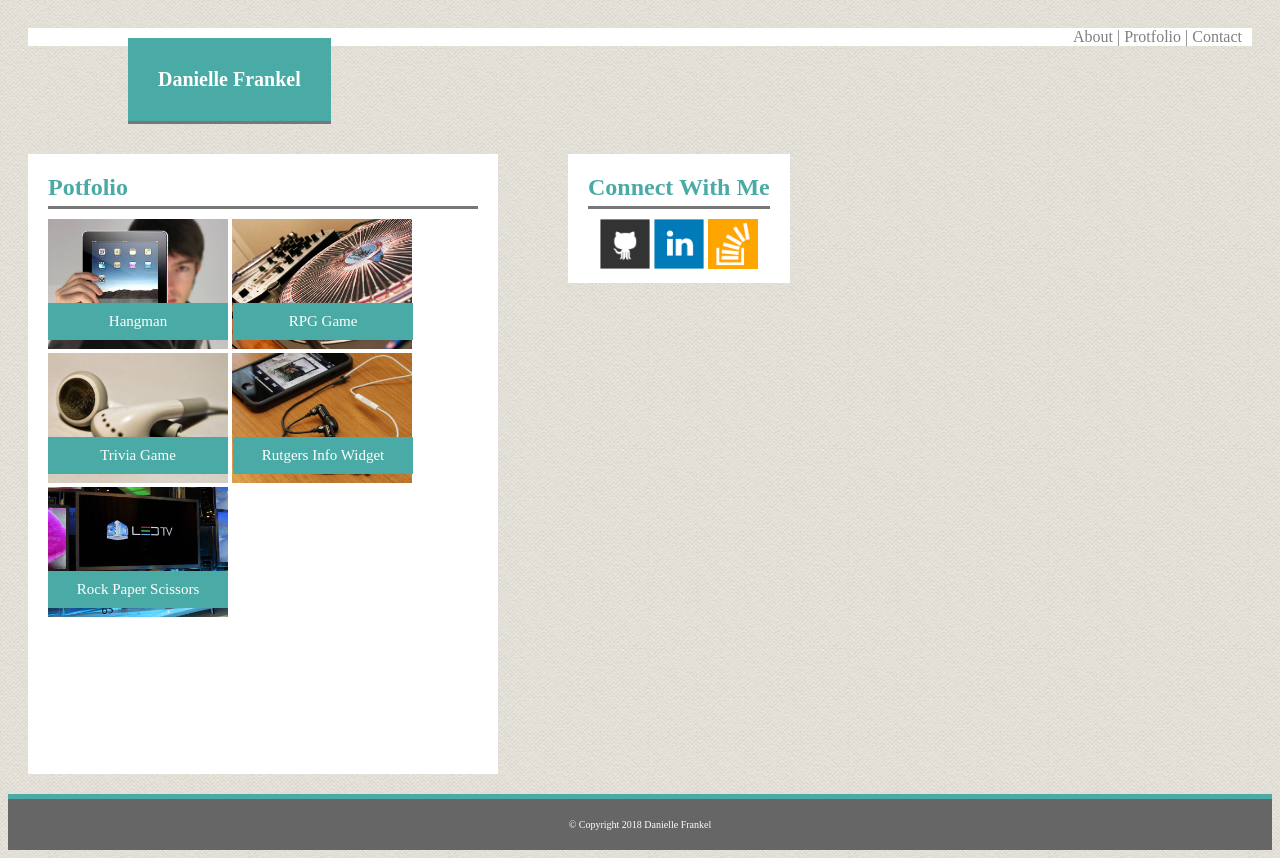
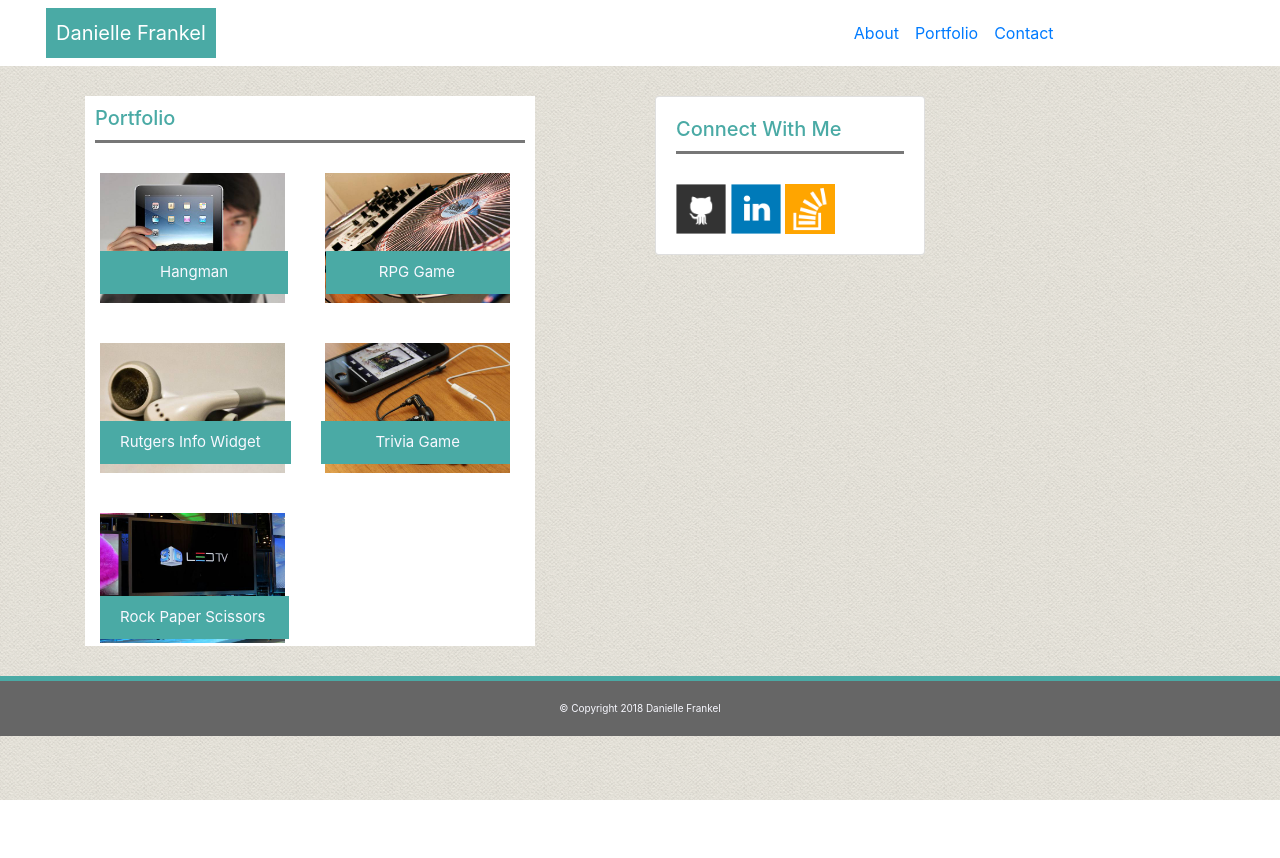
Before and after one commit to danielleshirel/Basic-Portfolio, a plain HTML site: page protfolio.html in a window 1280 px wide. After the commit the page ends 800 px from the top, so only its background shows below. Drawn offline with nearby package versions, Linux system fonts and the light colour scheme.

Commit message:
BootstrapEdits

```diff
--- a/assets/css/style.css
+++ b/assets/css/style.css
@@ -1,240 +1,170 @@
 
 
- body { background-image: url("../images/seamless_paper_texture.png");
+body { background-image: url("../images/seamless_paper_texture.png");
 
 }
 
-header {
+nav{
+	background-color: white;
+}
+
+a.navbar-brand {
+	background-color: #4aaaa5;
+	color: white;
+	padding: 10px;
+	margin-right: 630px;
+	margin-left: 30px;
+}
+
+div.col-sm-6 {
+	margin-top: 30px;
+	margin-bottom: 30px;
+}
+
+
+div.About {
+	background-color: white;
 	padding: 20px;
 }
 
-h2.name {
-	background-color: #4aaaa5;
-	color: white;
-	padding: 30px;
-	margin-left: 100px;
-	margin-right: 700px;
-	font-size: 20px;
+h5.About {
+	color: #4aaaa5;
+	border-bottom: solid;
+	border-color: #777777;
+	padding-bottom: 10px;
+	margin-bottom: 30px;
+
+}
+
+img.profilepic {
 	float: left;
+	margin-right: 10px;
+}
+
+h5.card-title {
+	color: #4aaaa5;
+	border-bottom: solid;
+	border-color: #777777;
+	padding-bottom: 10px;
+	margin-bottom: 30px;
 }
 
 
-section.APC {
-	background-color: white;
-	color: gray;
-	text-align: right;
-	padding-right: 10px;
-
-}
-
-section.about {
-	background-color: white;
-	float: left;
-	clear: both;
-	margin-left: 100px;
-	margin-right: 500px;
-	margin-bottom: 20px;
-	margin-top: 20px;
-	padding: 10px;
-
-}
-
-h1.aboutme {
+h5.form {
 	color: #4aaaa5;
 	border-bottom: solid;
 	border-color: #777777;
-	padding-bottom: 20px;
+	padding-bottom: 10px;
+	margin-bottom: 30px;
+}
 
+input.btn {
+	background-color: #4aaaa5;
+	border: #4aaaa5;
+}
+
+h5.portfolio {
+	color: #4aaaa5;
+	border-bottom: solid;
+	border-color: #777777;
+	padding-bottom: 10px;
+	margin-bottom: 10px;
 }
 
 
-img.ProfilePic {
-	float: left;
-	height: 200px;
-	width: 200px;
-	margin: 10px;
+form {
+	background-color: white;
+	height: 600px;
+	width: 500px;
+	padding: 10px;
 }
 
-
-p.p {
-	color: #777777;
-	overflow: auto;
-	margin: 20px;
-	overflow-wrap: left;
+section.portfolio {
+	background-color: white;
+	height: 550px;
+	width: 450px;
+	padding: 10px;
+	position: relative;
 }
 
-
-section.Contact {
-	background-color: white;
-	float: left;
-	clear: both;
-	margin-left: 100px;
-	margin-right: 500px;
-	margin-bottom: 20px;
-	margin-top: 20px;
-	padding: 10px;
-	height: 500px;
-	width: 500px;
-
+img.portpic {
+	margin: 20px;
 }
-
-h2 {
-	color: #4aaaa5;
-	border-bottom: solid;
-	border-color: #777777;
-	padding-bottom: 5px;
-}
-
-input.Name {
-	margin: 10px;
-	height: 20px;
-	width: 200px;
-}
-
-input.Email {
-	margin: 10px;
-	height: 20px;
-	width: 200px;
-}
-
-
-input.Message {
-	margin: 10px;
-	height: 200px;
-	width: 450px;
-}
-
-input.Submit {
-	clear: both;
-	background-color: #4aaaa5;
-	color: white;
-	margin: 10px;
-	padding: 10px;
-	font-size: 10px;
-	text-align: center;
-	width: 100px;
-}
-
-
-section.Potfolio {
-	background-color: white;
-	float: left;
-	clear: both;
-	margin-left: 20px;
-	margin-right: 500px;
-	margin-bottom: 20px;
-	margin-top: 20px;
-	padding: 10px;
-	width: 450px;
-	height: 600px;
-
-}
-
-h2 {
-	color: #4aaaa5;
-	border-bottom: solid;
-	border-color: #777777;
-	padding-bottom: 5px;
-	margin: 10px;
-}
-
-div.img {
-	margin: 10px;
-	margin-right: 30px;
-}
-
 
 p.Hangman {
 	background-color: #4aaaa5;
-	color: white;
+	color: #F8F8FF;
 	font-size: 15px;
 	text-align: center;
-	width: 180px;
-	padding-top: 10px;
-	padding-bottom: 10px;
-	margin-top: -50px;
+	padding: 10px;
+	padding-left: 60px;
+	padding-right: 60px;
 	position: absolute;
-	z-index: 2;
+	top: 155px;
+	left: 15px;
+
 }
 
 p.RPGGame {
 	background-color: #4aaaa5;
-	color: white;
+	color: #F8F8FF;
 	font-size: 15px;
 	text-align: center;
-	width: 180px;
-	padding-top: 10px;
-	padding-bottom: 10px;
-	margin-top: -50px;
-	margin-left: 185px;
+	padding: 10px;
+	padding-left: 53px;
+	padding-right: 55px;
 	position: absolute;
-	z-index: 2;
+	top: 155px;
+	right: 25px;
+
 }
 
 p.TriviaGame {
 	background-color: #4aaaa5;
-	color: white;
+	color: #F8F8FF;
 	font-size: 15px;
 	text-align: center;
-	width: 180px;
-	padding-top: 10px;
-	padding-bottom: 10px;
-	margin-top: -50px;
+	padding: 10px;
+	padding-right: 50px;
+	padding-left: 55px;
 	position: absolute;
-	z-index: 2;
-
+	top:325px;
+	right: 25px;
 }
 
 p.RutgersInfoWidget {
 	background-color: #4aaaa5;
-	color: white;
+	color: #F8F8FF;
 	font-size: 15px;
 	text-align: center;
-	width: 180px;
-	padding-top: 10px;
-	padding-bottom: 10px;
-	margin-top: -50px;
-	margin-left: 185px;
+	padding: 10px;
+	padding-right: 30px;
+	padding-left: 20px;
 	position: absolute;
-	z-index: 2;
+	top:325px;
+	left: 15px;
+
+
 }
 
 p.RockPaperScissors {
 	background-color: #4aaaa5;
-	color: white;
+	color: #F8F8FF;
 	font-size: 15px;
 	text-align: center;
-	width: 180px;
-	padding-top: 10px;
-	padding-bottom: 10px;
-	margin-top: -50px;
+	padding: 10px;
+	padding-left: 20px;
+	padding-right: 24px;
 	position: absolute;
-	z-index: 2;
+	top: 500px;
+	left: 15px;
 }
 
-aside.Connect {
-	background-color: white;
-	float: left;
-	margin-left: -430px;
-	margin-top: 20px;
-	padding: 10px;
-}
 
-h2.conwme {
-	color: #4aaaa5;
-	border-bottom: solid;
-	border-color: #777777;
-	padding-bottom: 5px;
-}
-
-div.connectpics {
-	text-align: center;
-
-}
 
 footer.footer {
 	background-color: #666666;
-	color: white;
+	color: #F8F8FF;
 	clear: both;
 	text-align: center;
 	font-size: 10px;
--- a/protfolio.html
+++ b/protfolio.html
@@ -2,54 +2,69 @@
 
 <head>
 	<title>
-		Danielle Frankel's Protfolio
+		Danielle Frankel's Portfolio
 	</title>
 
 	<link rel="stylesheet" type="text/css" href="assets/css/style.css">
+	<link rel="stylesheet" href="https://maxcdn.bootstrapcdn.com/bootstrap/4.0.0/css/bootstrap.min.css" integrity="sha384-Gn5384xqQ1aoWXA+058RXPxPg6fy4IWvTNh0E263XmFcJlSAwiGgFAW/dAiS6JXm" crossorigin="anonymous">
 </head>
 
 <body>
 
 <header>
-	<h2 class="name">Danielle Frankel</h2>
-	<section class="APC">
-		<div>About | Protfolio | Contact</div>
-	</section>
+<nav class="navbar navbar-expand-lg">
+  <a class="navbar-brand" href="#">Danielle Frankel</a>
+  <button class="navbar-toggler" type="button" data-toggle="collapse" data-target="#navbarNavAltMarkup" aria-controls="navbarNavAltMarkup" aria-expanded="false" aria-label="Toggle navigation">
+    <span class="navbar-toggler-icon"></span>
+  </button>
+  <div class="collapse navbar-collapse" id="navbarNavAltMarkup">
+    <div class="navbar-nav">
+      <a class="nav-item nav-link" href="./index.html">About<span class="sr-only">(current)</span></a>
+      <a class="nav-item nav-link active" href="./protfolio.html">Portfolio</a>
+      <a class="nav-item nav-link" href="./contact.html">Contact</a>
+    </div>
+  </div>
+</nav>
 </header>
 
-<div>
 
 
-<section class="Potfolio">
-	<h2>Potfolio</h2>
-	<div class="img">
-		<img src="./assets/images/technics-q-c-640-480-1.jpg" height="130px" width="180px">
-		<p class="Hangman">Hangman</p>
+<div class="container">
+  <div class="row">
 
-		<img src="./assets/images/technics-q-c-640-480-2.jpg" height="130px" width="180px">
-		<p class="RPGGame"> RPG Game</p>
+    <div class="col-sm-6">
+    	<section class="portfolio">
+    	<h5 class="portfolio">Portfolio</h5>
+    	<div class="row">
+    		<img class= "portpic" src="./assets/images/technics-q-c-640-480-1.jpg" height="130px" width="185px"> <p class="Hangman"> Hangman</p>
+    		<img class= portpic src="./assets/images/technics-q-c-640-480-2.jpg" height="130px" width="185px"> <p class="RPGGame"> RPG Game</p>
+    	</div>
 
-		<img src="./assets/images/technics-q-c-640-480-5.jpg" height="130px" width="180px">
-		<p class="TriviaGame"> Trivia Game</p>
+    	<div class="row">
+			<img class= portpic src="./assets/images/technics-q-c-640-480-5.jpg" height="130px" width="185px"> <p class="TriviaGame"> Trivia Game</p>
+			<img class= portpic src="./assets/images/technics-q-c-640-480-7.jpg" height="130px" width="185px"> <p class="RutgersInfoWidget"> Rutgers Info Widget</p>
+    	</div>
 
-		<img src="./assets/images/technics-q-c-640-480-7.jpg" height="130px" width="180px">
-		<p class="RutgersInfoWidget"> Rutgers Info Widget</p>
-
-		<img src="./assets/images/technics-q-c-640-480-9.jpg" height="130px" width="180px">
-		<p class="RockPaperScissors"> Rock Paper Scissors</p>
+    	<div class="row">
+    		<img class= portpic src="./assets/images/technics-q-c-640-480-9.jpg" height="130px" width="185px"><p class="RockPaperScissors"> Rock Paper Scissors</p>
     	</div>
     	</section>
+    </div>
 
-	<aside class="Connect">
-		<h2 class="conwme">Connect With Me</h2>
-			<div class="connectpics">
+    <div class="col-sm-6">
+      <div class="card w-50">
+      <div class="card-body">
+        <h5 class="card-title">Connect With Me</h5>
         <img src="./assets/images/github-128.png" alt="github" height="50px" width="50px">
         <img src="./assets/images/linkedin-128.png" alt="linkedin" height="50px" width="50px">
 		<img src="./assets/images/stackoverflow-128.png" alt="stackoverflow" height="50px" width="50px">
       </div>
-	</aside>
+    </div>
+    </div>
 
   </div>
+</div>
+
 
 <footer class="footer">
 	© Copyright 2018 Danielle Frankel
```
Also changed, not shown: contact.html (+49 -22 lines), index.html (+40 -25 lines). Lines whose indentation alone changed are shown as unchanged.
